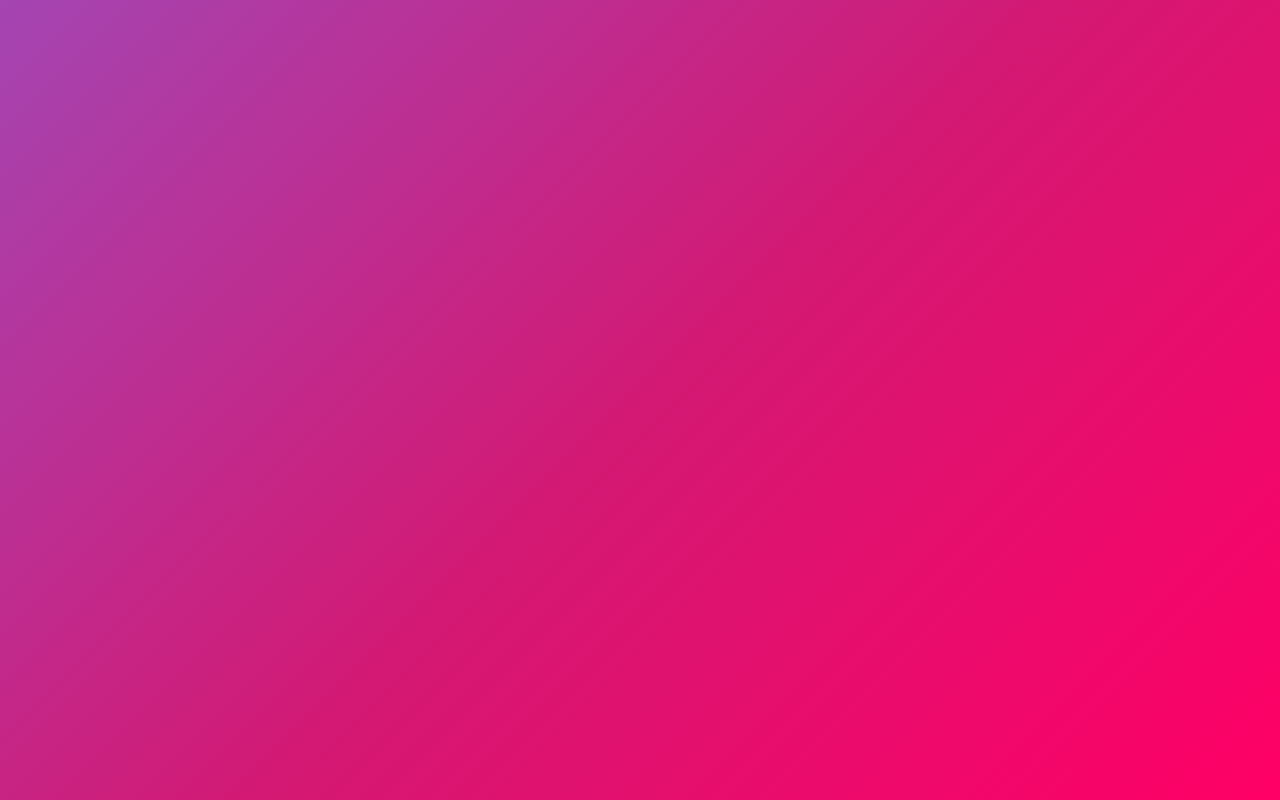
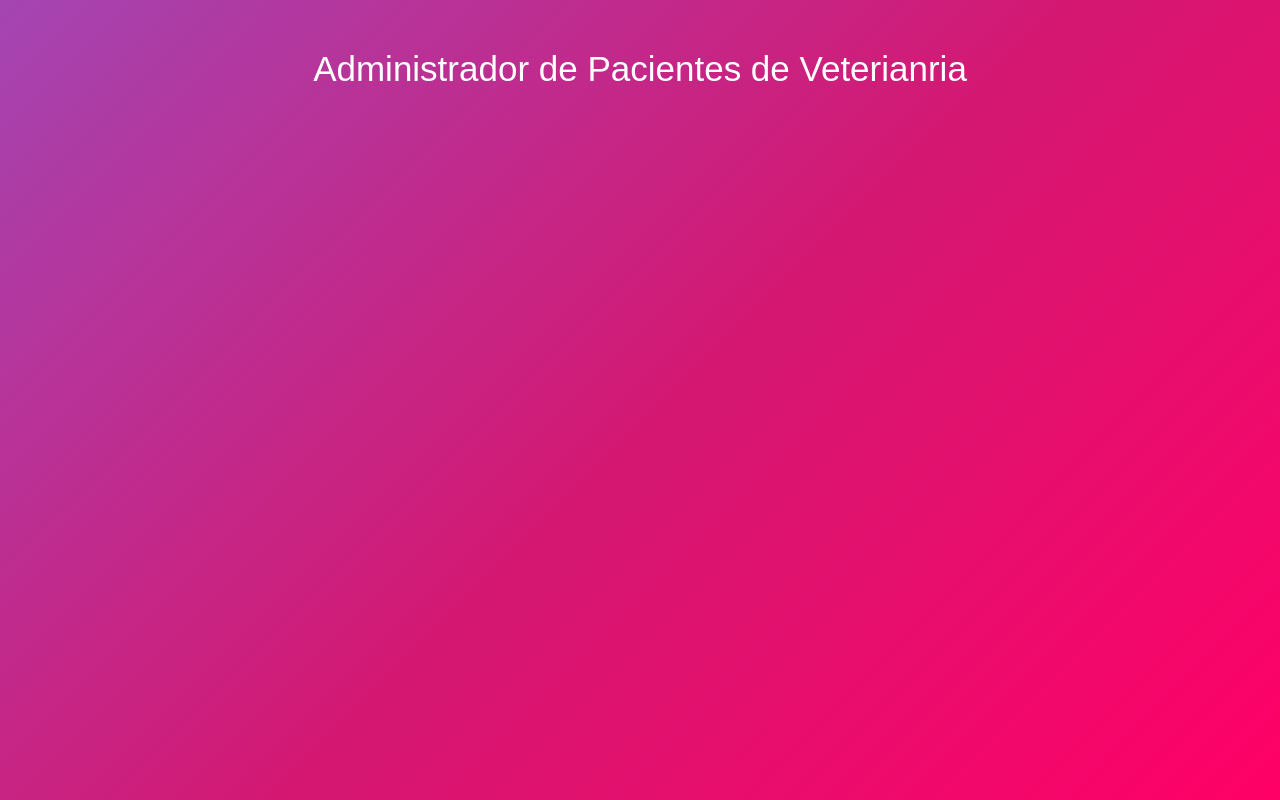
Before and after one commit to Ricuesta86/citas-react, a React (Create React App) app: page / in a window 1280 px wide. Built offline with nearby package versions, Linux system fonts and the light colour scheme.

Commit message:
Creado el header de aplicacion

```diff
--- a/src/App.js
+++ b/src/App.js
@@ -1,9 +1,12 @@
 import React from 'react';
+import Header from './componentes/Header';
 
 function App() {
   return (
-    <div className="App">
-
+    <div className="container">
+        <Header
+          titulo={"Administrador de Pacientes de Veterianria"}
+        />
     </div>
   );
 }
--- /dev/null
+++ b/src/componentes/Header.js
@@ -0,0 +1,11 @@
+import React from 'react'
+
+const Header = (props) => {
+    return (
+        <header>
+           <h1 className="text-center">{props.titulo}</h1>
+        </header>
+    )
+}
+
+export default Header
```
